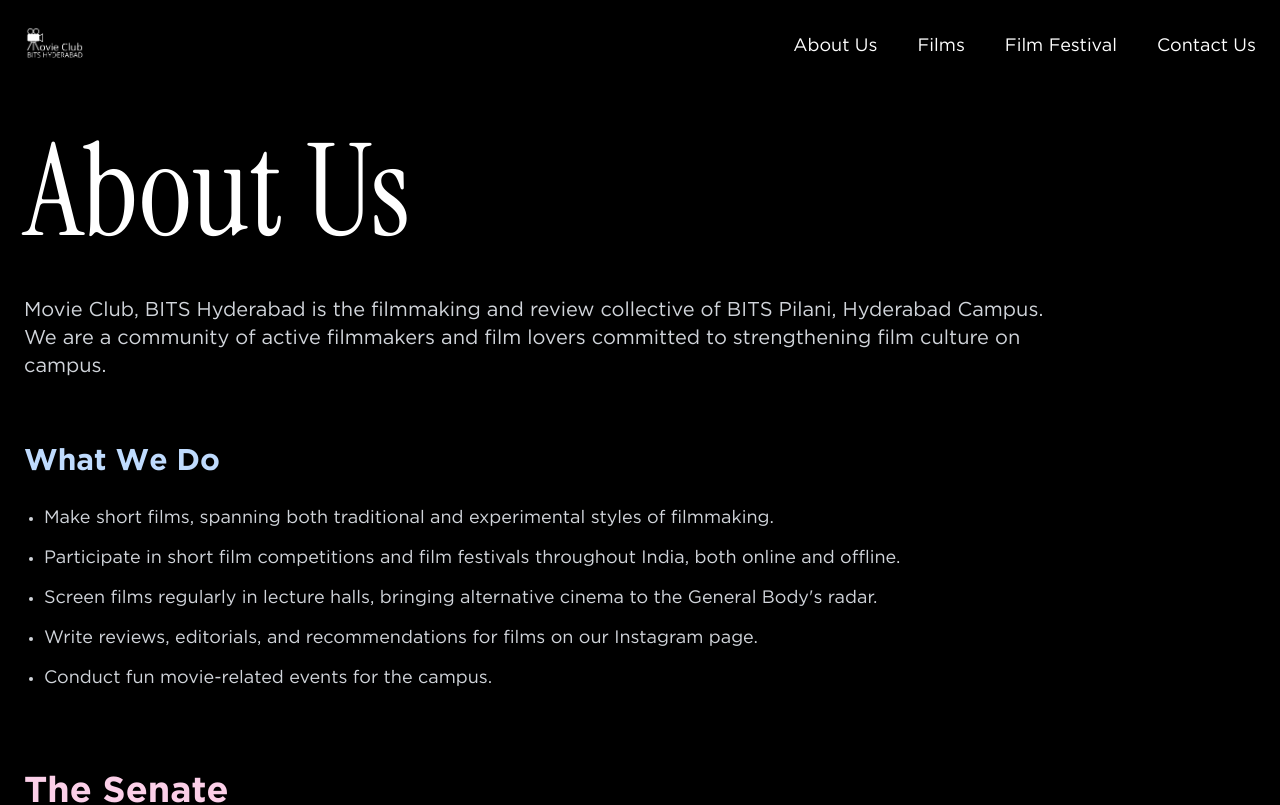
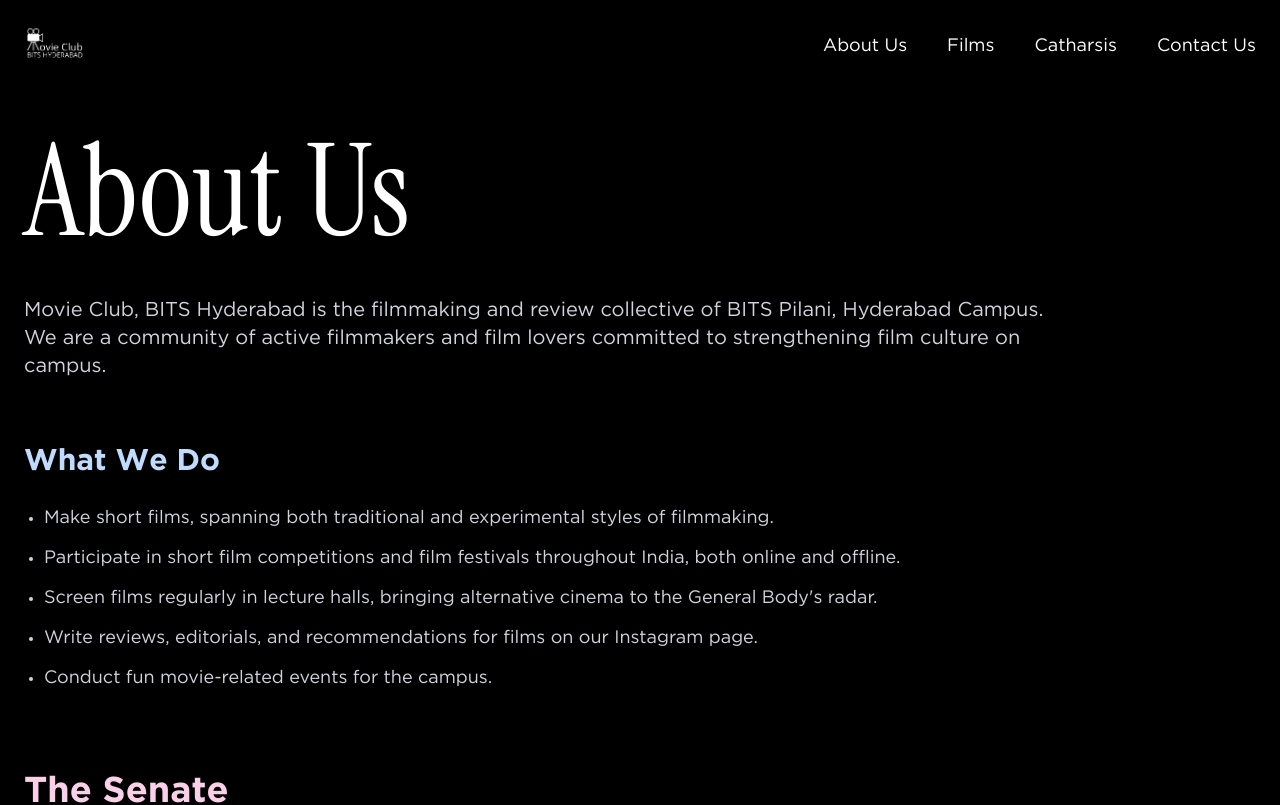
Before and after one commit to soupologist/movieclubbphc.in, a Next.js app: page /about in a window 1280 px wide. Shown: the top 805 px of the page. Built offline with nearby package versions, Linux system fonts and the light colour scheme.

Commit message:
Changed About Us Photos

```diff
--- a/src/app/(site)/about/page.tsx
+++ b/src/app/(site)/about/page.tsx
@@ -32,7 +32,7 @@
   {
     name: "Sachin Siva Atluri",
     role: "Club Representative",
-    image: "https://res.cloudinary.com/dlglodixp/image/upload/v1744185653/asw_i6fugs.jpg",
+    image: "https://res.cloudinary.com/dlglodixp/image/upload/v1746442951/sachin_lac3zd.jpg",
   },
 ];
 
@@ -62,12 +62,12 @@
       {
         name: "Mufidh Muhsin",
         role: "Screenings Lead",
-        image: "https://res.cloudinary.com/dlglodixp/image/upload/v1744130174/harshid-cropped_gdsqtz.jpg",
+        image: "https://res.cloudinary.com/dlglodixp/image/upload/v1744187241/mufidh_cnvbzx.jpg",
       },
       {
         name: "Akarsh Ramadugu",
         role: "Screenings Lead",
-        image: "https://res.cloudinary.com/dlglodixp/image/upload/v1744130174/harshid-cropped_gdsqtz.jpg",
+        image: "https://res.cloudinary.com/dlglodixp/image/upload/v1746443298/akarsh-cowboy_fxm41t.jpg",
       },
     ],
   },
@@ -96,12 +96,12 @@
       {
         name: "Kavya Dholaria",
         role: "Design Lead",
-        image: "https://res.cloudinary.com/dlglodixp/image/upload/v1744130174/harshid-cropped_gdsqtz.jpg",
+        image: "https://res.cloudinary.com/dlglodixp/image/upload/v1746442789/kavya_alzo2g.jpg",
       },
       {
         name: "Anirudh Yendalur",
         role: "Design Lead",
-        image: "https://res.cloudinary.com/dlglodixp/image/upload/v1744130174/harshid-cropped_gdsqtz.jpg",
+        image: "https://res.cloudinary.com/dlglodixp/image/upload/v1746442897/anirudh_tfpq4r.jpg",
       },
     ],
   },
--- a/src/components/Navbar.tsx
+++ b/src/components/Navbar.tsx
@@ -52,7 +52,7 @@
         <div className="hidden md:flex space-x-10 text-lg font-regular">
           <Link href="/about" className="hover:text-gray-300">About Us</Link>
           <Link href="/films" className="hover:text-gray-300">Films</Link>
-          <Link href="/festival" className="hover:text-gray-300">Film Festival</Link>
+          <Link href="/festival" className="hover:text-gray-300">Catharsis</Link>
           <Link href="/contact" className="hover:text-gray-300">Contact Us</Link>
         </div>
 
@@ -77,9 +77,9 @@
         <div className="flex flex-col items-end mt-16 p-6 space-y-6">
           <button onClick={() => setMenuOpen(false)} className="text-white text-xl">✕</button>
           <Link href="/about" onClick={() => setMenuOpen(false)} className="text-lg hover:text-gray-300">About Us</Link>
-          <Link href="/films" onClick={() => setMenuOpen(false)} className="text-lg hover:text-gray-300">Our Films</Link>
+          <Link href="/films" onClick={() => setMenuOpen(false)} className="text-lg hover:text-gray-300">Films</Link>
           {/* <Link href="/editorials" onClick={() => setMenuOpen(false)} className="text-lg hover:text-gray-300">Editorials</Link> */}
-          <Link href="/festival" onClick={() => setMenuOpen(false)} className="text-lg hover:text-gray-300">Film Festival</Link>
+          <Link href="/festival" onClick={() => setMenuOpen(false)} className="text-lg hover:text-gray-300">Catharsis</Link>
           <Link href="/contact" className="hover:text-gray-300">Contact Us</Link>
         </div>
       </div>
```
